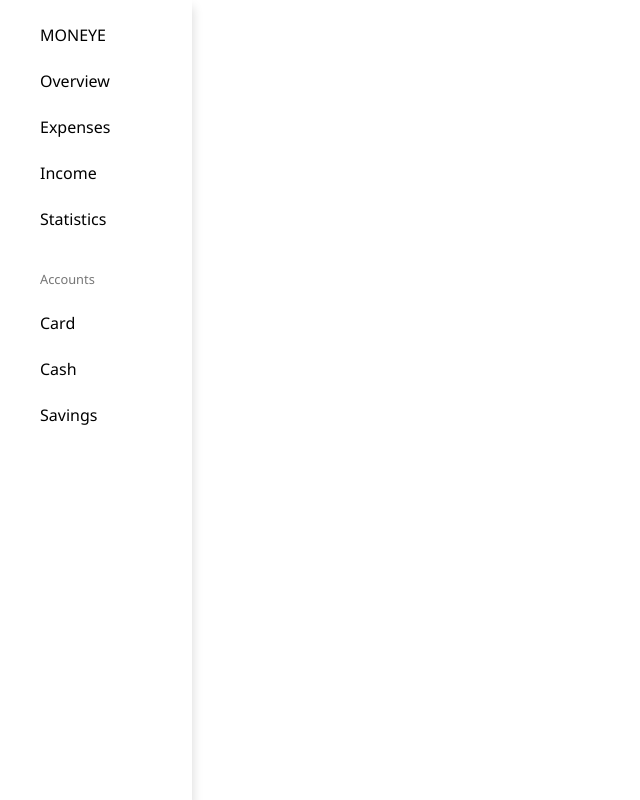
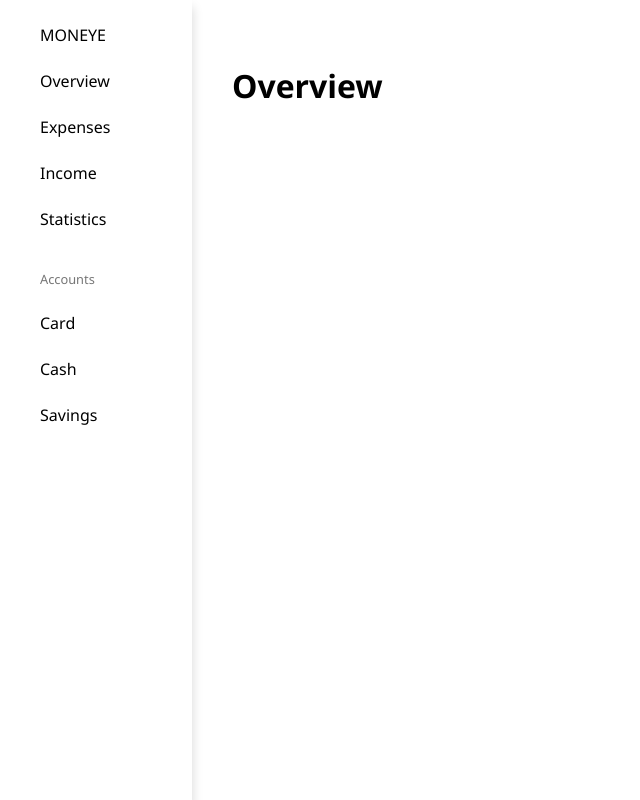
Before and after one commit to JustD4nTe/Moneye, a React (Create React App) app in the folder client/: page / in a window 1280 px wide. Shown: the whole page, without its empty margins (0-640 px from the left). Built offline with nearby package versions, Linux system fonts and the light colour scheme.

Commit message:
Add first page

```diff
--- a/client/src/App.css
+++ b/client/src/App.css
@@ -1,38 +1,3 @@
 .App {
   text-align: center;
 }
-
-.App-logo {
-  height: 40vmin;
-  pointer-events: none;
-}
-
-@media (prefers-reduced-motion: no-preference) {
-  .App-logo {
-    animation: App-logo-spin infinite 20s linear;
-  }
-}
-
-.App-header {
-  background-color: #282c34;
-  min-height: 100vh;
-  display: flex;
-  flex-direction: column;
-  align-items: center;
-  justify-content: center;
-  font-size: calc(10px + 2vmin);
-  color: white;
-}
-
-.App-link {
-  color: #61dafb;
-}
-
-@keyframes App-logo-spin {
-  from {
-    transform: rotate(0deg);
-  }
-  to {
-    transform: rotate(360deg);
-  }
-}
--- a/client/src/App.js
+++ b/client/src/App.js
@@ -1,12 +1,18 @@
+import React from "react";
 import "./App.css";
-import { BrowserRouter as Router } from "react-router-dom";
+import { BrowserRouter as Router, Switch, Route } from "react-router-dom";
 import Navbar from "./components/Navbar";
+import Overview from "./pages/overview";
 
 export default function App() {
   return (
     <Router>
       <Navbar />
-      <div className="App"></div>
+      <div className="App">
+        <Switch>
+          <Route path="/" exact component={Overview} />
+        </Switch>
+      </div>
     </Router>
   );
 }
--- a/client/src/index.css
+++ b/client/src/index.css
@@ -1,3 +1,12 @@
+* {
+  margin: 0;
+  padding: 0;
+  text-transform: none;
+}
+#root {
+  display: flex;
+}
+
 body {
   margin: 0;
   font-family: "Segoe UI", "Roboto", "Oxygen", "Ubuntu", sans-serif;
@@ -12,3 +21,8 @@ body {
   width: 12em;
   box-shadow: 0 8px 10px 1px rgba(0, 0, 0, 0.14);
 }
+
+h1 {
+  margin-left: 40px;
+  margin-top: 64px;
+}
--- /dev/null
+++ b/client/src/pages/overview.js
@@ -0,0 +1,16 @@
+import React from "react";
+import "../App.css";
+import { makeStyles } from "@material-ui/core/styles";
+
+export default function Overview() {
+  const style = makeStyles({
+      main: {
+      },
+  })();
+
+  return (
+    <div className={style.main}>
+      <h1>Overview</h1>
+    </div>
+  );
+}
```
Also changed, not shown: client/src/index.js (+5 -5 lines).
